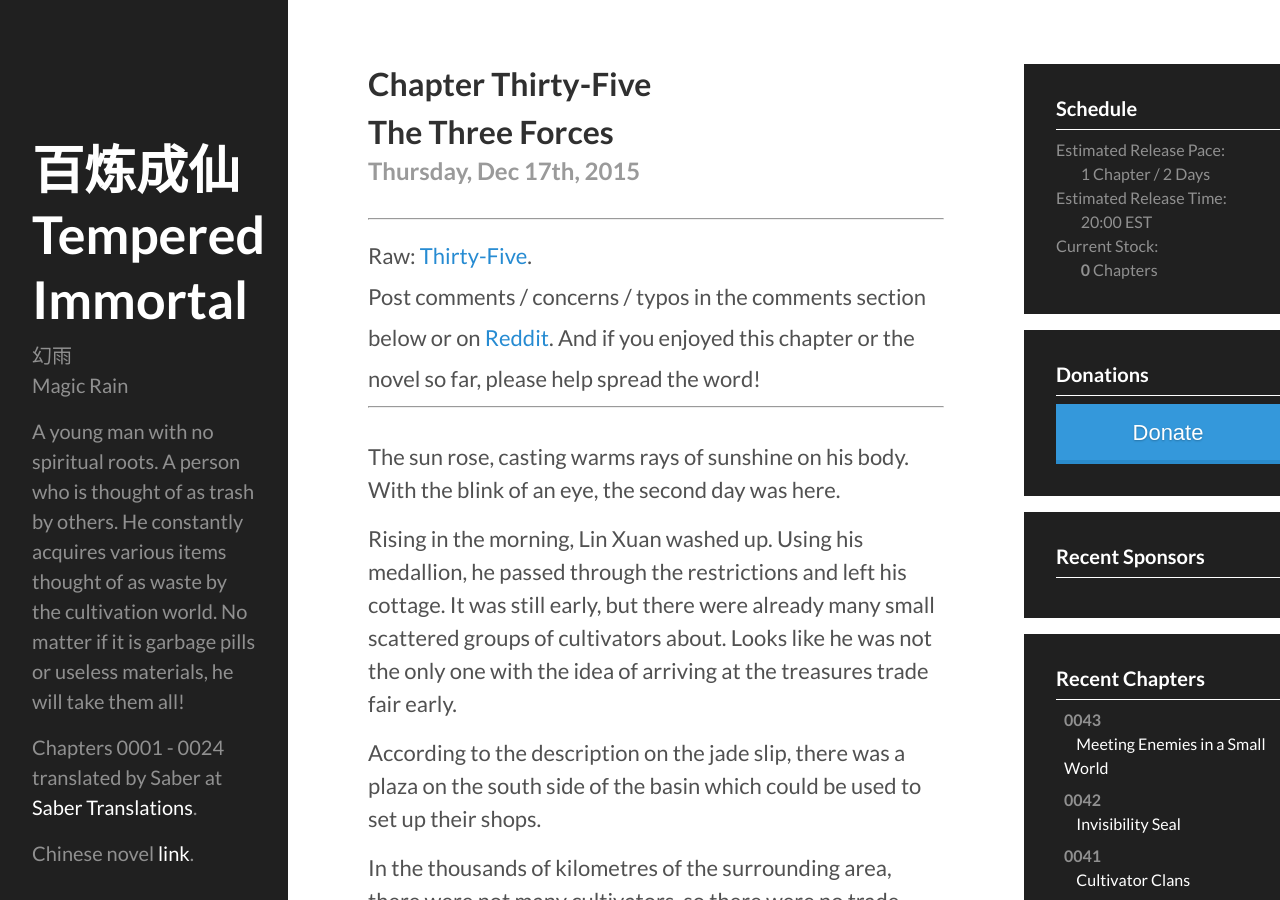
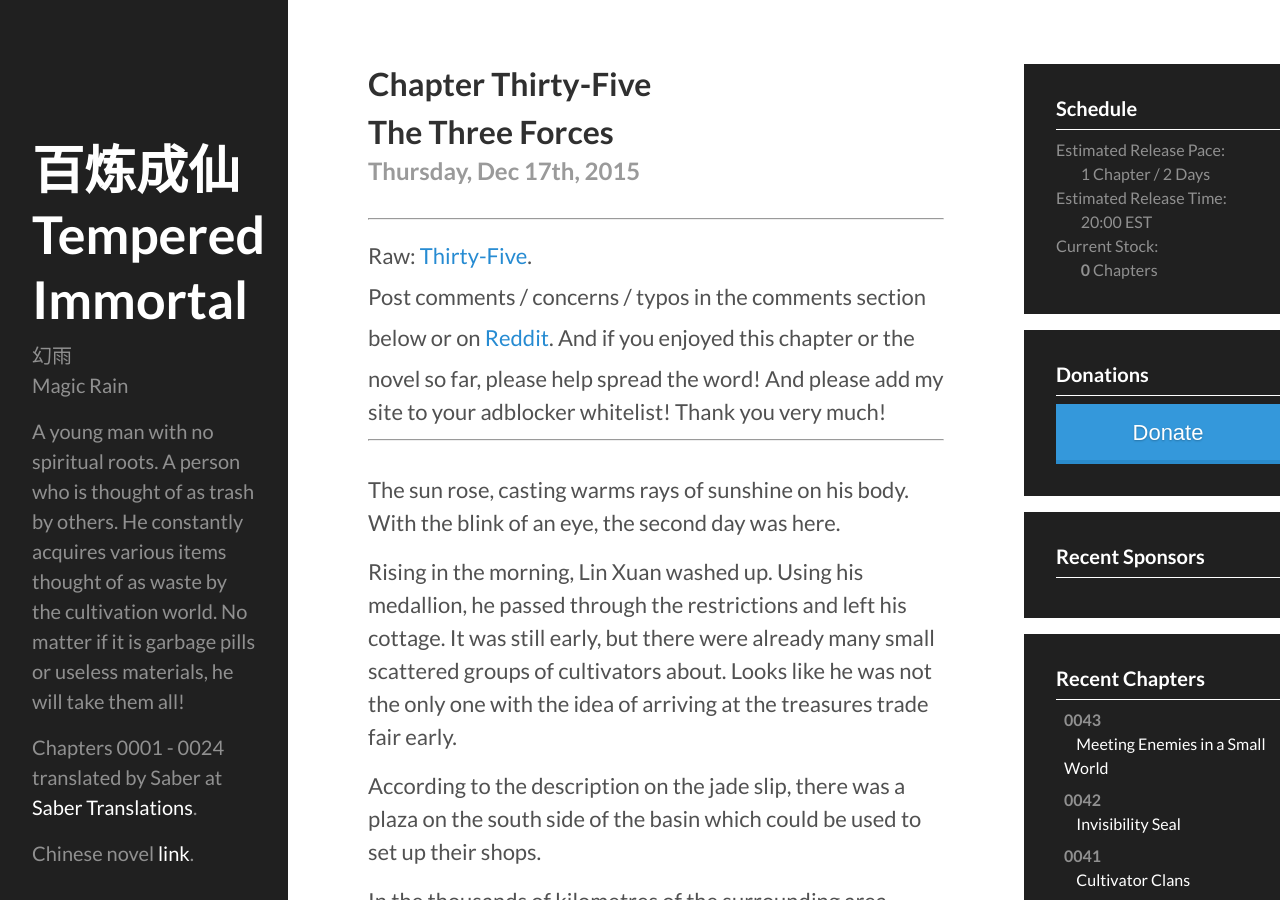
Before and after one commit to blcxtranslations/blcx, a Jekyll site: the page built from _translated/chapter-0035.md, in a window 1280 px wide and 900 px high. Built offline with Jekyll 4.4.1, drawn with Linux system fonts in a browser that asks for light colours; comment, search, counter and statistics services are not loaded.

Commit message:
Adsense annoucement

```diff
--- a/_layouts/page.html
+++ b/_layouts/page.html
@@ -46,7 +46,7 @@ layout: default
     Raw: <a href="{{ page.chinese }}">{{ page.name }}</a>.
     <br />
     Post comments / concerns / typos in the comments section below or on <a href="{{ page.reddit }}">Reddit</a>.
-    And if you enjoyed this chapter or the novel so far, please help spread the word!
+    And if you enjoyed this chapter or the novel so far, please help spread the word! And please add my site to your adblocker whitelist! Thank you very much!
     <hr>
   </div>
 
```
Also changed, not shown: _announcements/announcement-0005.md (added, +15 -0 lines).
